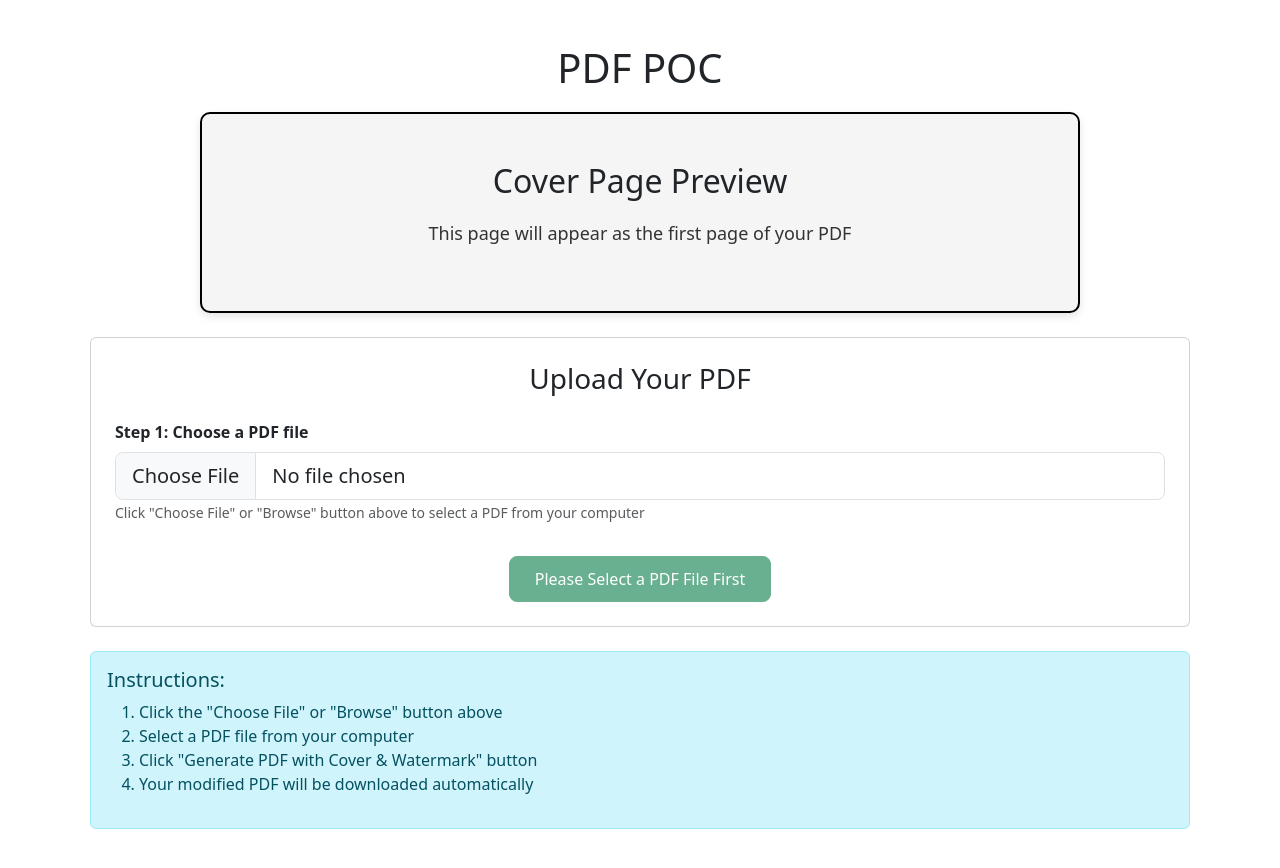
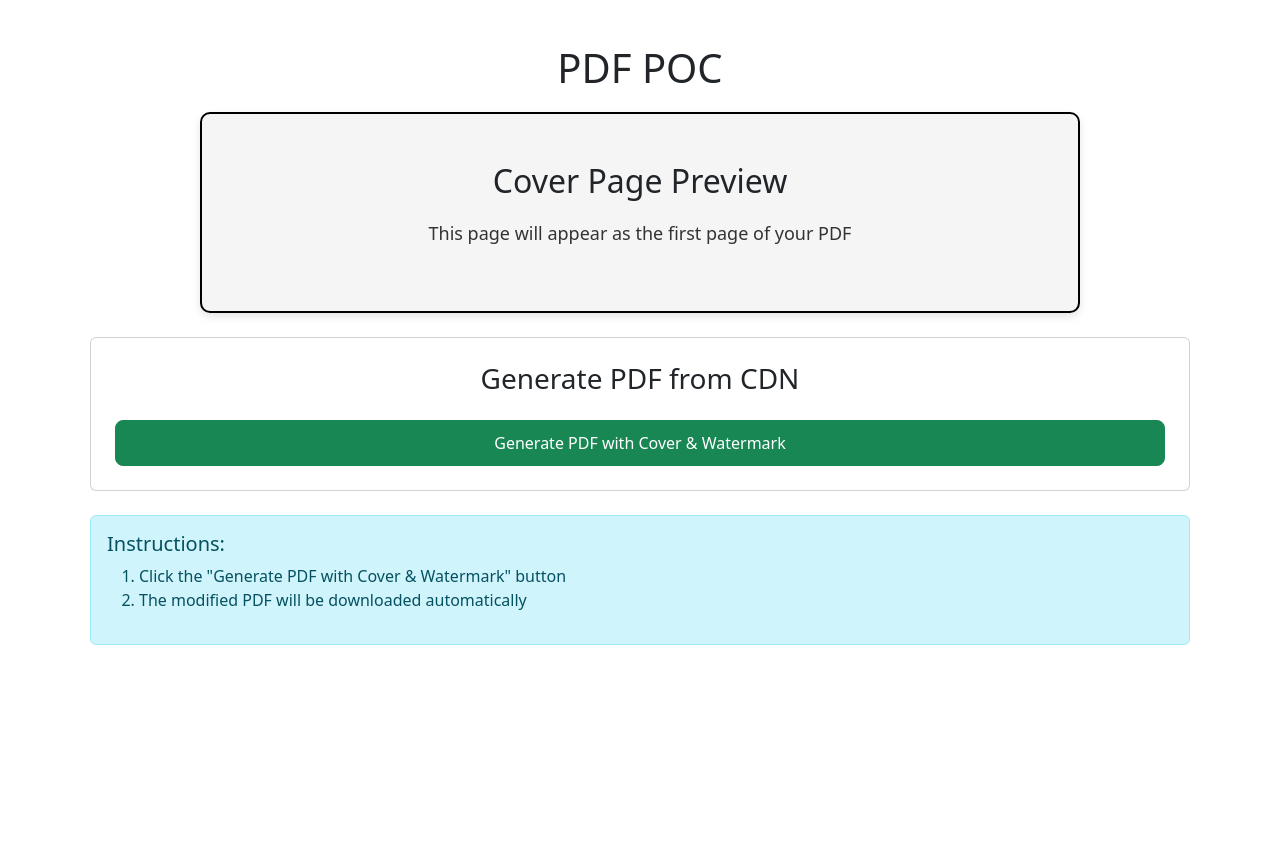
Before and after one commit to taneshag/pdf-poc, an Angular app: page / in a window 1280 px wide. Shown: the top 868 px of the page. After the commit the page ends 800 px from the top, so only its background shows below. Built offline with nearby package versions, Linux system fonts and the light colour scheme.

Commit message:
cdn updated

```diff
--- a/src/app/app.html
+++ b/src/app/app.html
@@ -7,48 +7,24 @@
     <p>This page will appear as the first page of your PDF</p>
   </div>
 
-  <!-- File Upload Section -->
-  <div class="card p-4 mt-4">
-    <h3 class="text-center mb-4">Upload Your PDF</h3>
+  <!-- Generate PDF Section -->
+  <div class="card p-4 mt-4 text-center">
+    <h3 class="mb-4">Generate PDF from CDN</h3>
 
-    <div class="mb-3">
-      <label for="pdfFile" class="form-label fw-bold">Step 1: Choose a PDF file</label>
-      <input
-        type="file"
-        id="pdfFile"
-        accept="application/pdf"
-        (change)="onFileSelected($event)"
-        class="form-control form-control-lg"
-      />
-      <small class="text-muted">Click "Choose File" or "Browse" button above to select a PDF from your computer</small>
-    </div>
-
-    <div *ngIf="selectedFile" class="alert alert-success">
-      <strong>✓ File Selected:</strong> {{ selectedFile.name }}
-      <br>
-      <strong>Size:</strong> {{ (selectedFile.size / 1024 / 1024).toFixed(2) }} MB
-    </div>
-
-    <div class="text-center mt-3">
-      <button
-        class="btn btn-success btn-lg"
-        (click)="generatePDF()"
-        [disabled]="!selectedFile"
-      >
-        <span *ngIf="selectedFile">Step 2: Generate PDF with Cover & Watermark</span>
-        <span *ngIf="!selectedFile">Please Select a PDF File First</span>
-      </button>
-    </div>
+    <button
+      class="btn btn-success btn-lg"
+      (click)="generatePDFFromCDN()"
+    >
+      Generate PDF with Cover & Watermark
+    </button>
   </div>
 
   <!-- Instructions -->
   <div class="alert alert-info mt-4">
     <h5>Instructions:</h5>
     <ol>
-      <li>Click the "Choose File" or "Browse" button above</li>
-      <li>Select a PDF file from your computer</li>
-      <li>Click "Generate PDF with Cover & Watermark" button</li>
-      <li>Your modified PDF will be downloaded automatically</li>
+      <li>Click the "Generate PDF with Cover & Watermark" button</li>
+      <li>The modified PDF will be downloaded automatically</li>
     </ol>
   </div>
 </div>
--- a/src/app/app.ts
+++ b/src/app/app.ts
@@ -11,114 +11,90 @@ import { CommonModule } from '@angular/common';
 })
 export class App {
   title = signal('PDF POC');
-  selectedFile: File | null = null;
+  pdfUrl = 'https://cdn.testbook.com/pdfs/2025/November/18/RRB%20Clerk%20Prelims%20Memory%20Based%20Paper%20%28Held%20On%2018%20August%202024%20Shift%201%29_English_1763453700.pdf';
 
-  onFileSelected(event: any) {
-    const file = event.target.files[0];
-    if (file && file.type === 'application/pdf') {
-      this.selectedFile = file;
-      console.log('PDF selected:', file.name, 'Size:', (file.size / 1024 / 1024).toFixed(2), 'MB');
-    } else {
-      alert('Please select a valid PDF file');
-      this.selectedFile = null;
-    }
-  }
+  async generatePDFFromCDN() {
+    try {
+      // Fetch PDF from CDN
+      const response = await fetch(this.pdfUrl);
+      if (!response.ok) throw new Error('Failed to fetch PDF from CDN');
+      const existingPdfBytes = await response.arrayBuffer();
 
-  async generatePDF() {
-    if (!this.selectedFile) {
-      alert('Please select a PDF file first');
-      return;
-    }
-
-    try {
-      const existingPdfBytes = await this.selectedFile.arrayBuffer();
+      // Load PDF
       const pdfDoc = await PDFDocument.load(existingPdfBytes);
-      const originalPages = pdfDoc.getPages().slice(); // clone list before modifying
+      const originalPages = pdfDoc.getPages().slice();
 
       // Load watermark
       const watermarkImage = await this.loadWatermarkImage(pdfDoc);
       const watermarkDims = { width: watermarkImage.width, height: watermarkImage.height };
 
-      // -----------------------------
-      // ⭐ 1. CREATE COVER PAGE
-      // -----------------------------
+      // Create cover page (without watermark)
       const coverPage = pdfDoc.insertPage(0, [595.28, 841.89]);
       const { width: coverWidth, height: coverHeight } = coverPage.getSize();
 
-      coverPage.drawRectangle({
-        x: 0, y: 0, width: coverWidth, height: coverHeight,
-        color: rgb(0.9, 0.9, 0.9)
-      });
+      coverPage.drawRectangle({ x: 0, y: 0, width: coverWidth, height: coverHeight, color: rgb(0.9, 0.9, 0.9) });
+      coverPage.drawText('COVER PAGE TITLE', { x: coverWidth / 2 - 120, y: coverHeight / 2 + 100, size: 30, color: rgb(1, 1, 1) });
+      coverPage.drawText('This is the subtitle of the cover page', { x: coverWidth / 2 - 140, y: coverHeight / 2 + 60, size: 16, color: rgb(1, 1, 1) });
 
-      coverPage.drawText('COVER PAGE TITLE', {
-        x: coverWidth / 2 - 120,
-        y: coverHeight / 2 + 100,
-        size: 30,
-        color: rgb(1, 1, 1),
-      });
+      // Rebuild pages with header, footer, watermark
+      const headerHeight = 50;
+      const footerHeight = 40;
 
-      coverPage.drawText('This is the subtitle of the cover page', {
-        x: coverWidth / 2 - 140,
-        y: coverHeight / 2 + 60,
-        size: 16,
-        color: rgb(1, 1, 1),
-      });
-
-      coverPage.drawImage(watermarkImage, {
-        x: (coverWidth - watermarkDims.width) / 2,
-        y: (coverHeight - watermarkDims.height) / 2,
-        width: watermarkDims.width,
-        height: watermarkDims.height,
-        opacity: 0.2,
-      });
-
-      // -----------------------------
-      // ⭐ 2. REPLACE EACH PAGE WITH A NEW PAGE
-      // -----------------------------
       for (let i = 1; i < originalPages.length + 1; i++) {
         const oldPage = originalPages[i - 1];
         const { width, height } = oldPage.getSize();
-
-        // Extract old page content as embedded page
         const embedded = await pdfDoc.embedPage(oldPage);
 
-        // Create new page (THIS FIXES YOUR PROBLEM)
         const newPage = pdfDoc.insertPage(i, [width, height]);
 
-        // Draw original page FIRST
-        newPage.drawPage(embedded, { x: 0, y: 0, width, height });
+        // Calculate available height between header and footer
+        const availableHeight = height - headerHeight - footerHeight;
 
-        // HEADER (always on top)
-        const headerHeight = 50;
-        newPage.drawRectangle({
-          x: 0, y: height - headerHeight,
-          width, height: headerHeight,
-          color: rgb(0.204, 0.596, 0.859)
+        // Scaling factor to fit the content
+        const scale = availableHeight / height;
+
+        // Y-offset to start drawing above footer
+        const yOffset = footerHeight;
+
+        // Draw original content scaled and shifted
+        newPage.drawPage(embedded, {
+          x: 0,
+          y: yOffset,
+          width,
+          height: height * scale,
         });
 
+        // Draw header
+        newPage.drawRectangle({
+          x: 0,
+          y: height - headerHeight,
+          width,
+          height: headerHeight,
+          color: rgb(0.204, 0.596, 0.859),
+        });
         newPage.drawText(`Header - Page ${i}`, {
           x: width / 2 - 60,
           y: height - 30,
           size: 14,
-          color: rgb(1, 1, 1)
+          color: rgb(1, 1, 1),
         });
 
-        // FOOTER (always on top)
-        const footerHeight = 40;
+        // Draw footer
         newPage.drawRectangle({
-          x: 0, y: 0,
-          width, height: footerHeight,
-          color: rgb(0.204, 0.596, 0.859)
+          x: 0,
+          y: 0,
+          width,
+          height: footerHeight,
+          color: rgb(0.204, 0.596, 0.859),
         });
-
         newPage.drawText(`Footer - Page ${i}`, {
           x: width / 2 - 60,
           y: 15,
           size: 12,
-          color: rgb(1, 1, 1)
+          color: rgb(1, 1, 1),
         });
 
-        // WATERMARK (still below header/footer)
+        // Draw watermark on all other pages
         newPage.drawImage(watermarkImage, {
           x: (width - watermarkDims.width) / 2,
           y: (height - watermarkDims.height) / 2,
@@ -127,35 +103,26 @@ export class App {
           opacity: 0.2,
         });
 
-        // Remove the original old page
         pdfDoc.removePage(i + 1);
       }
 
-      // -----------------------------
-      // SAVE PDF
-      // -----------------------------
+      // Save PDF
       const pdfBytes = await pdfDoc.save();
-      this.downloadPDF(pdfBytes, 'modified-' + this.selectedFile.name);
-
-      alert('PDF generated successfully!');
+      this.downloadPDF(pdfBytes, 'modified-CDN-PDF.pdf');
+      alert('PDF generated successfully from CDN!');
     } catch (error) {
       console.error('Error generating PDF:', error);
       alert(`Failed to generate PDF: ${(error as Error).message}`);
     }
   }
 
-  // -----------------------------
-  // LOAD WATERMARK IMAGE
-  // -----------------------------
   private async loadWatermarkImage(pdfDoc: PDFDocument) {
     const url = 'https://cdn.testbook.com/article2pdf/v1/tb-logo-highres.png';
-
     try {
       const response = await fetch(url);
-      const imageBytes = await response.arrayBuffer();
-      return await pdfDoc.embedPng(imageBytes);
-    } catch (error) {
-      console.warn('Watermark load failed. Using fallback.');
+      const bytes = await response.arrayBuffer();
+      return await pdfDoc.embedPng(bytes);
+    } catch {
       return await this.createFallbackWatermark(pdfDoc);
     }
   }
@@ -165,7 +132,6 @@ export class App {
     canvas.width = 400;
     canvas.height = 400;
     const ctx = canvas.getContext('2d')!;
-
     ctx.fillStyle = 'rgba(128,128,128,0.5)';
     ctx.font = 'bold 60px Arial';
     ctx.textAlign = 'center';
@@ -173,11 +139,9 @@ export class App {
     ctx.translate(200, 200);
     ctx.rotate(Math.PI / 4);
     ctx.fillText('WATERMARK', 0, 0);
-
     const dataUrl = canvas.toDataURL('image/png');
     const base64 = dataUrl.split(',')[1];
     const bytes = Uint8Array.from(atob(base64), c => c.charCodeAt(0));
-
     return await pdfDoc.embedPng(bytes);
   }
 
```
